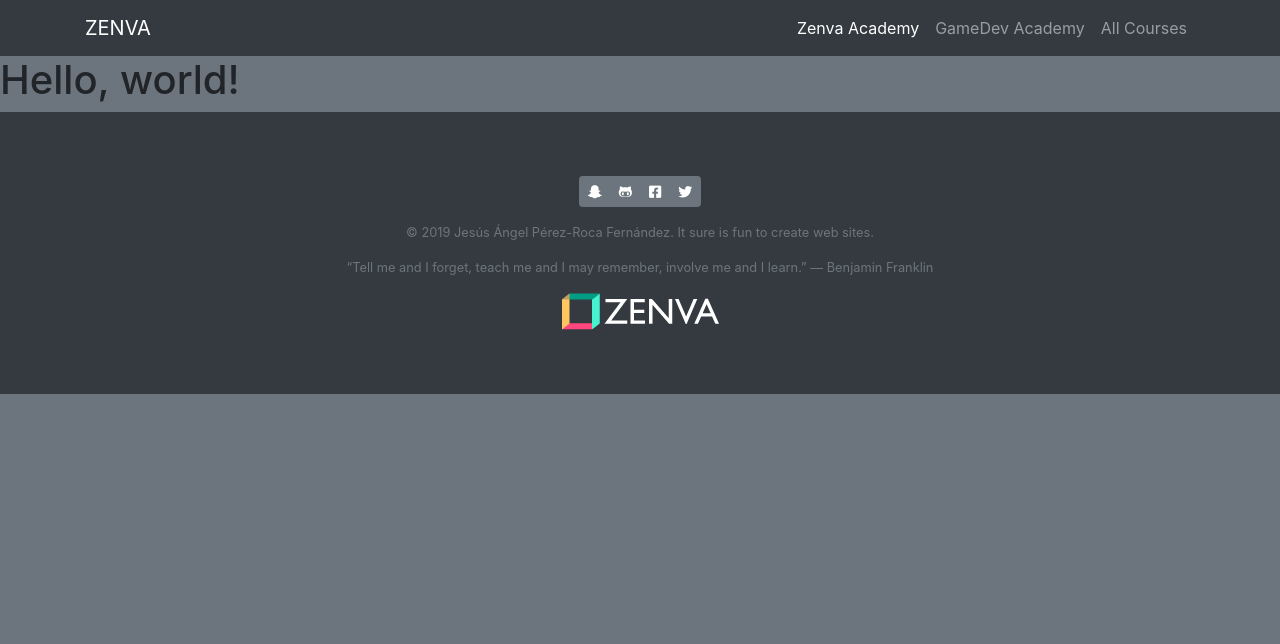
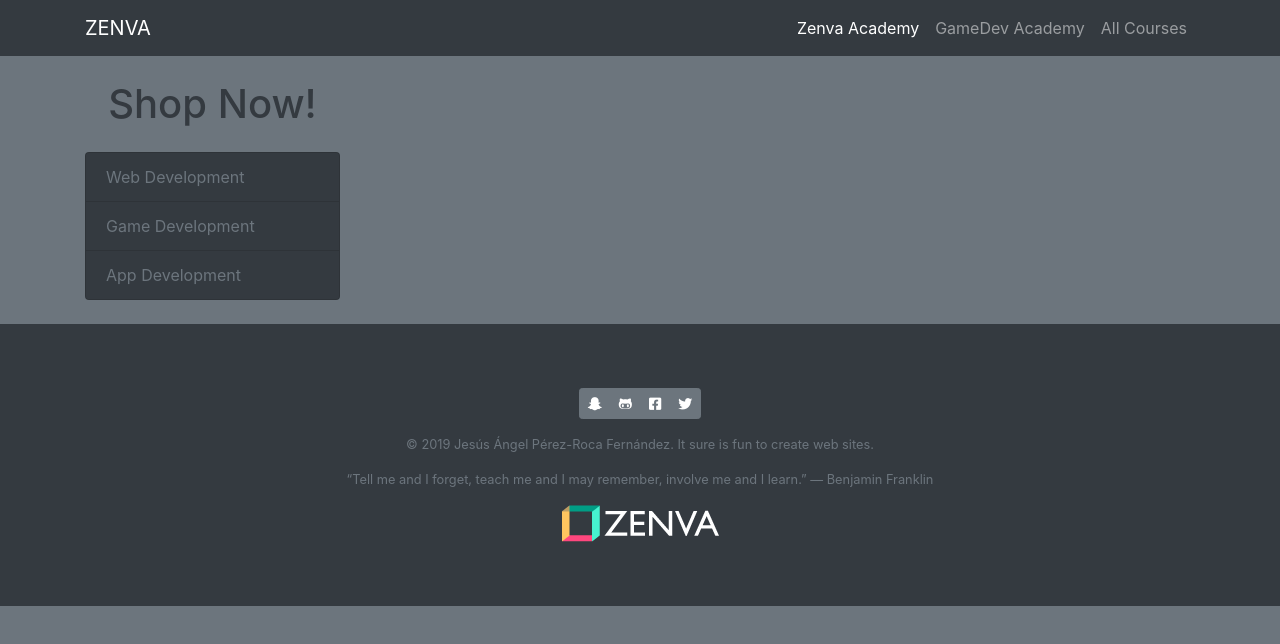
Before and after one commit to yisus82/zenva-bootstrap4, a website: page ShopPage/index.html in a window 1280 px wide. Drawn offline with nearby package versions, Linux system fonts and the light colour scheme.

Commit message:
Left column

```diff
--- a/ShopPage/index.html
+++ b/ShopPage/index.html
@@ -18,8 +18,6 @@
     <link rel="stylesheet" href="./css/styles.css" />
   </head>
   <body class="bg-secondary">
-    <h1>Hello, world!</h1>
-
     <nav class="navbar navbar-expand-lg navbar-dark bg-dark fixed-top">
       <div class="container">
         <a href="#" class="navbar-brand">ZENVA</a>
@@ -50,6 +48,20 @@
         </div>
       </div>
     </nav>
+
+    <div class="container">
+      <div class="row">
+        <div class="col-lg-3 mb-4">
+          <h1 class="my-4 text-center text-dark">Shop Now!</h1>
+          <div class="list-group">
+            <a href="#" class="list-group-item bg-dark text-muted">Web Development</a>
+            <a href="#" class="list-group-item bg-dark text-muted">Game Development</a>
+            <a href="#" class="list-group-item bg-dark text-muted">App Development</a>
+          </div>
+        </div>
+        <div class="col-lg-9 mb-4"></div>
+      </div>
+    </div>
 
     <footer class="py-5 bg-dark text-muted text-center">
       <div class="container">
```
